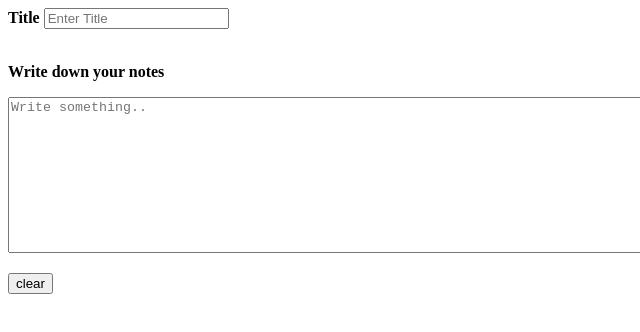
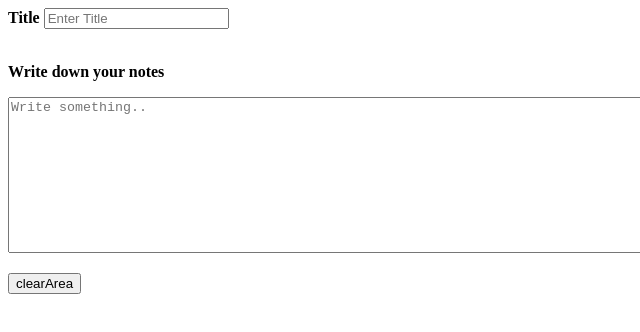
Before and after one commit to JayT25/JayT25.github.io, a plain HTML site: page Labs/notebook/notebook.html in a window 1280 px wide. Shown: the full height of the page, 0-640 px from the left. Drawn offline with Linux system fonts and the light colour scheme.

Commit message:
Update notebook.html

```diff
--- a/Labs/notebook/notebook.html
+++ b/Labs/notebook/notebook.html
@@ -8,7 +8,7 @@
     <p><b>Write down your notes</p></b>
     <textarea id="input" type=text placeholder='Write something..' name="notebook" oninput="myFunction()" rows="10" cols="80"></textarea>
     <p>
-      <button id="clearArea" type="button" onClick="Reset()" value="Reset">clear</button>
+      <button id="clearArea" type="button" onClick="Reset()" value="Reset">clearArea</button>
     </p>
   </form>
   <script>
```
